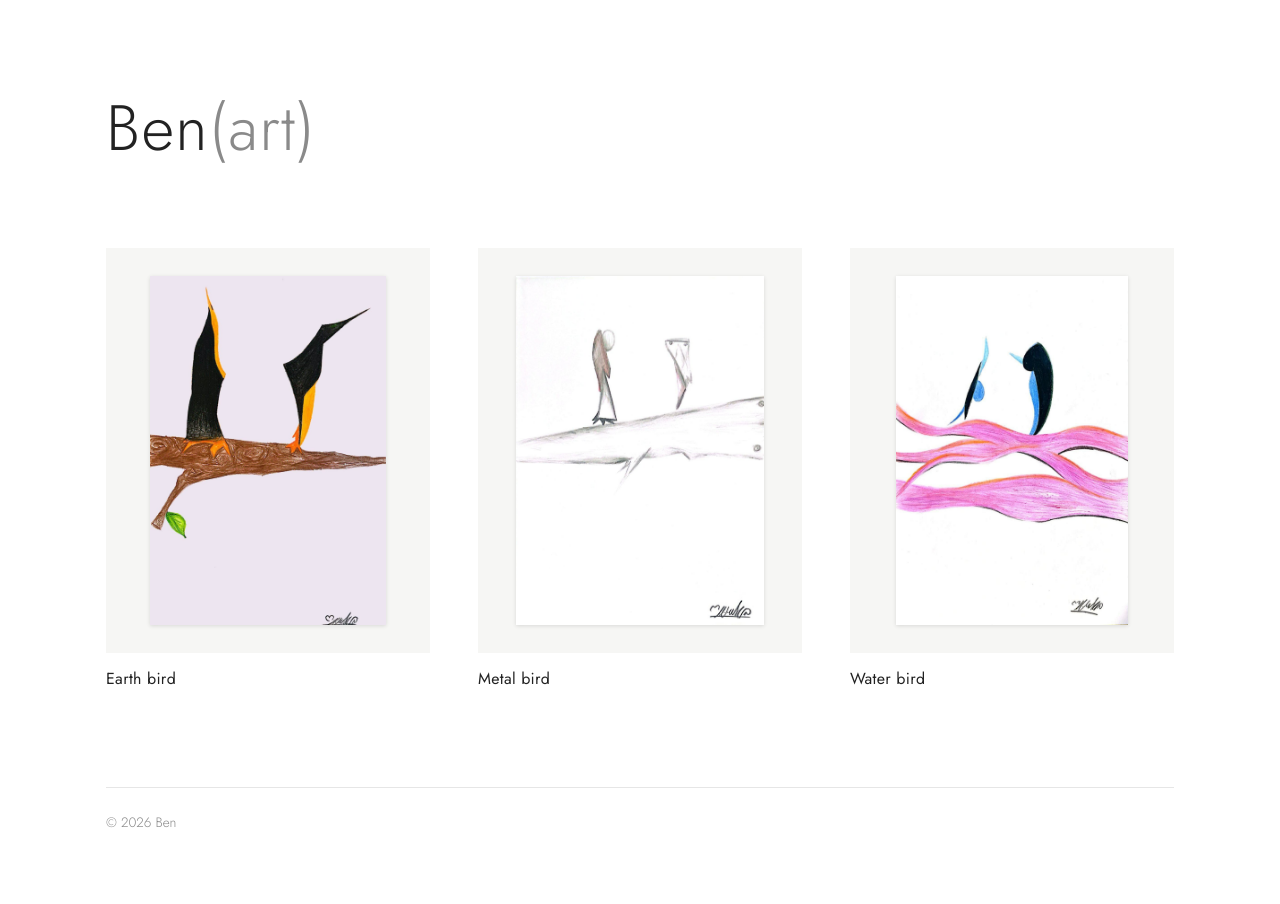
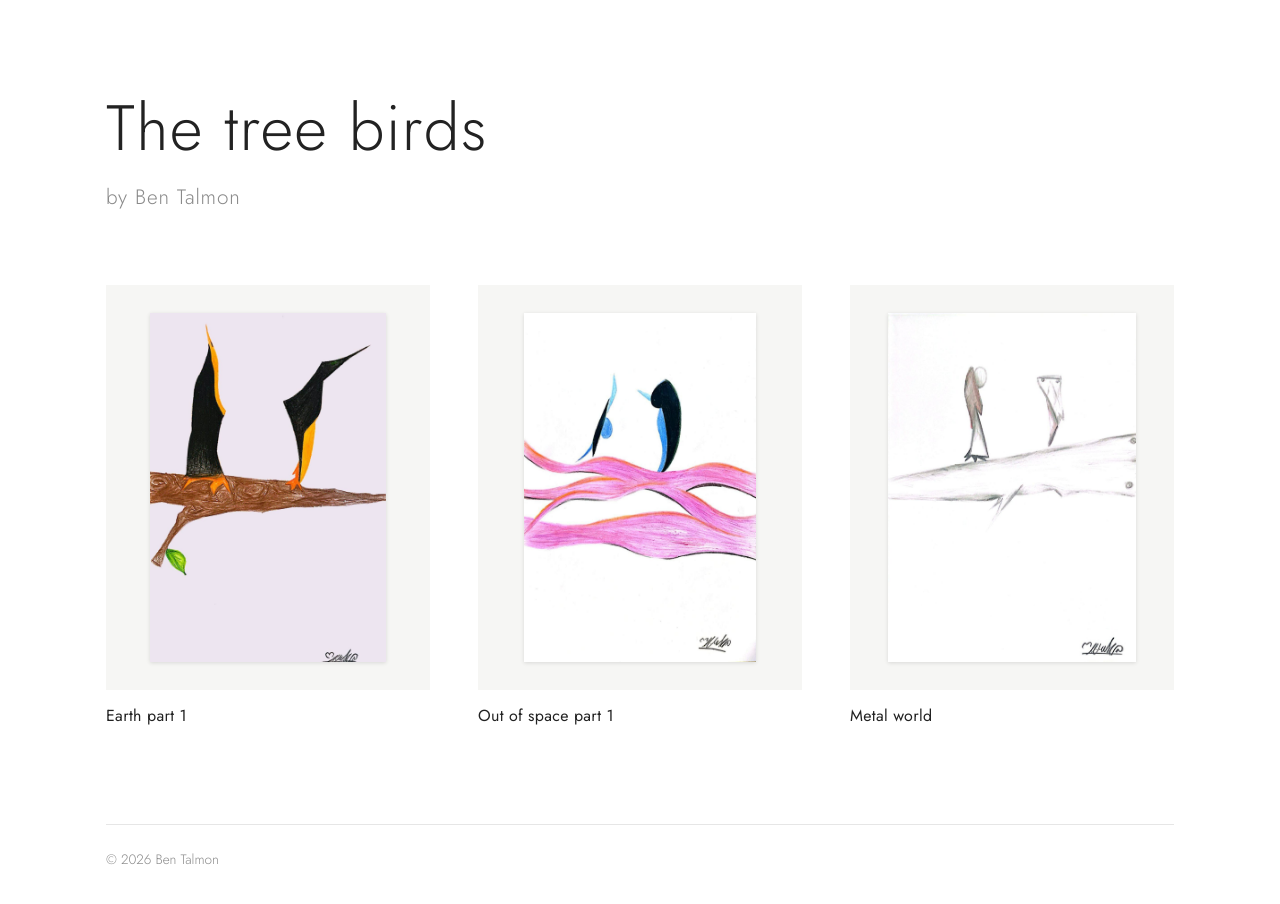
Before and after one commit to nimrodtalmon/benart, a plain HTML site: page index.html in a window 1280 px wide. Before the commit the page ends 872 px from the top, so only its background shows below. Drawn offline with Linux system fonts and the light colour scheme.

Commit message:
Retitle site 'The tree birds' by Ben Talmon; rename and reorder drawings

```diff
--- a/art/gallery.json
+++ b/art/gallery.json
@@ -1,5 +1,5 @@
 [
-  { "file": "earth-bird.jpg", "title": "Earth bird" },
-  { "file": "metal-bird.jpg", "title": "Metal bird" },
-  { "file": "water-bird.jpg", "title": "Water bird" }
+  { "file": "earth-bird.jpg", "title": "Earth part 1" },
+  { "file": "water-bird.jpg", "title": "Out of space part 1" },
+  { "file": "metal-bird.jpg", "title": "Metal world" }
 ]
--- a/index.html
+++ b/index.html
@@ -3,8 +3,8 @@
 <head>
   <meta charset="utf-8">
   <meta name="viewport" content="width=device-width, initial-scale=1">
-  <title>Ben(art)</title>
-  <meta name="description" content="Drawings and artwork by Ben.">
+  <title>The tree birds — Ben Talmon</title>
+  <meta name="description" content="The tree birds — drawings by Ben Talmon.">
   <link rel="preconnect" href="https://fonts.googleapis.com">
   <link rel="preconnect" href="https://fonts.gstatic.com" crossorigin>
   <link href="https://fonts.googleapis.com/css2?family=Jost:wght@300;400;500&display=swap" rel="stylesheet">
@@ -14,7 +14,8 @@
 <body>
   <header class="hero">
     <div class="hero-inner">
-      <h1>Ben<span>(art)</span></h1>
+      <h1>The tree birds</h1>
+      <p class="byline">by Ben Talmon</p>
     </div>
   </header>
 
@@ -26,7 +27,7 @@
   </main>
 
   <footer>
-    <p>© <span id="year"></span> Ben</p>
+    <p>© <span id="year"></span> Ben Talmon</p>
   </footer>
 
   <dialog id="lightbox" class="lightbox" aria-label="Artwork viewer">
--- a/style.css
+++ b/style.css
@@ -24,7 +24,7 @@ h1 {
   font-size: clamp(2.4rem, 7vw, 4rem);
   letter-spacing: .02em;
 }
-h1 span { color: var(--muted); }
+.byline { margin: 6px 0 0; color: var(--muted); font-size: clamp(1rem, 2.4vw, 1.3rem); letter-spacing: .04em; }
 
 /* ---------- Filters (only shown if tags exist) ---------- */
 .filters {
```
